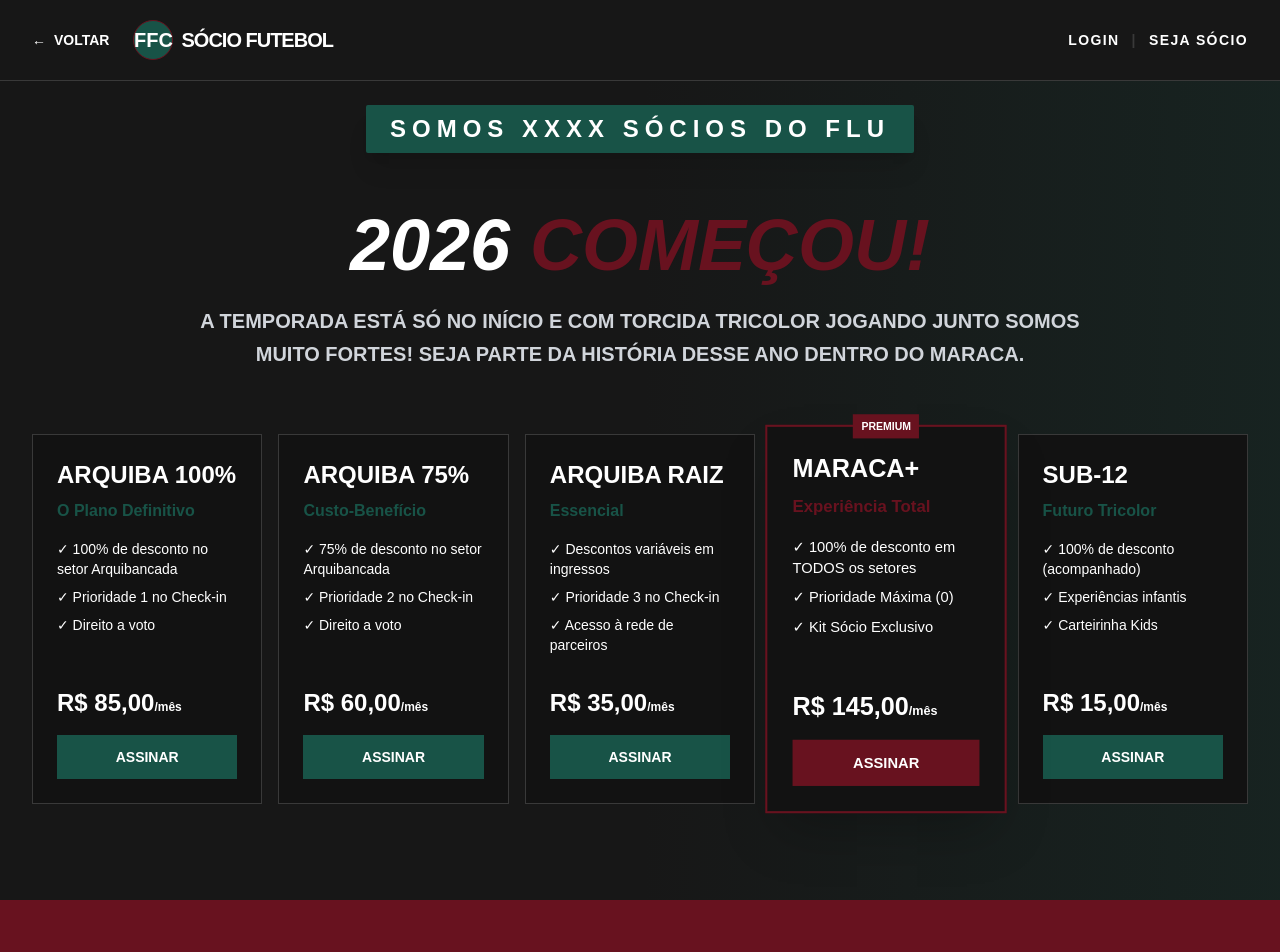
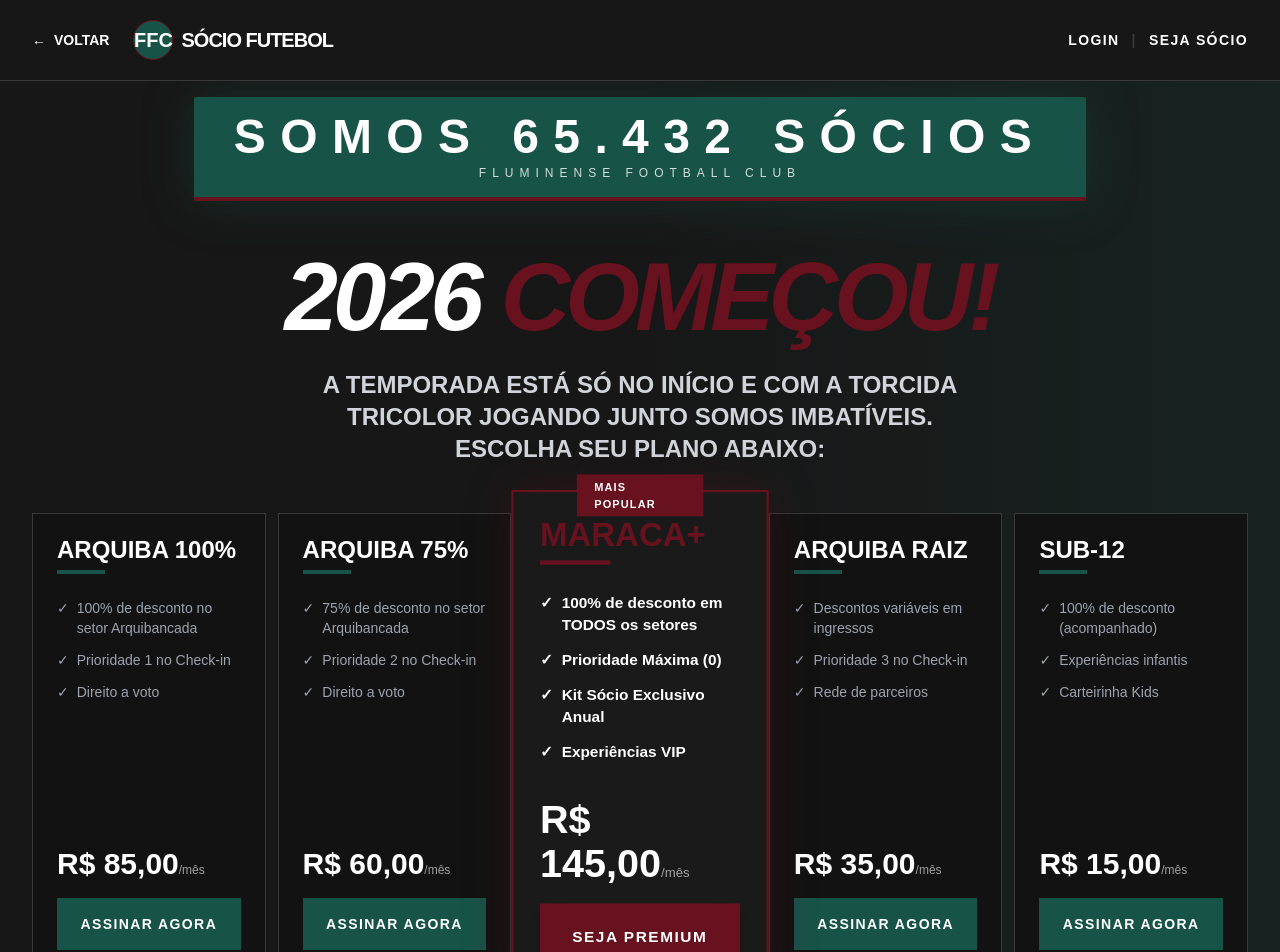
Before and after one commit to Feng-Brasil/lp-fluminense-planos-arquiba-2026, a Next.js app: page / in a window 1280 px wide. Shown: the top 952 px of the page. Built offline with nearby package versions, Linux system fonts and the light colour scheme.

Commit message:
Ajustes finos no contador de sócios (aumentar e subir mais) e união do scroll dos planos com o primeiro, conforme referência.

```diff
--- a/app/page.tsx
+++ b/app/page.tsx
@@ -25,106 +25,134 @@
       </nav>
 
       {/* HERO SECTION + PLANOS (JOINED SCROLL) */}
-      <section className="relative overflow-hidden pt-10 pb-24">
+      <section className="relative overflow-hidden pt-4 pb-24">
         <div className="absolute top-0 right-0 w-1/2 h-full bg-gradient-to-l from-[#185347]/20 to-transparent pointer-events-none"></div>
+
+        {/* CONTADOR DE SÓCIOS - AUMENTADO E POSICIONADO MAIS ACIMA */}
+        <div className="w-full flex justify-center mb-12">
+          <div className="bg-[#185347] px-10 py-4 rounded-sm shadow-[0_0_50px_rgba(24,83,71,0.4)] transform hover:scale-105 transition-transform duration-500 border-b-4 border-[#68121f]">
+            <span className="text-white font-black tracking-[0.3em] uppercase text-3xl md:text-5xl block text-center">
+              SOMOS <span className="text-[#ffffff]">65.432</span> SÓCIOS
+            </span>
+            <span className="text-xs text-center block tracking-[0.5em] mt-1 opacity-80">FLUMINENSE FOOTBALL CLUB</span>
+          </div>
+        </div>
+
         <div className="max-w-7xl mx-auto px-4 sm:px-6 lg:px-8 relative">
-          <div className="max-w-4xl mx-auto text-center mb-16">
-            <div className="bg-[#185347] inline-block px-6 py-2 mb-10 rounded-sm shadow-xl transform -translate-y-4">
-              <span className="text-white font-black tracking-[0.25em] uppercase text-xl md:text-2xl">SOMOS XXXX SÓCIOS DO FLU</span>
-            </div>
-
-            <h1 className="text-5xl md:text-7xl font-black uppercase leading-none mb-6 italic text-center">
+          <div className="max-w-4xl mx-auto text-center mb-12">
+            <h1 className="text-6xl md:text-8xl font-black uppercase leading-none mb-6 italic text-center tracking-tighter">
               2026 <span className="text-[#68121f]">COMEÇOU!</span>
             </h1>
-            <p className="text-xl text-gray-300 mb-10 mx-auto leading-relaxed uppercase font-bold text-center">
-              A temporada está só no início e com torcida tricolor jogando junto somos muito fortes! Seja parte da história desse ano dentro do Maraca.
+            <p className="text-xl md:text-2xl text-gray-300 mb-10 mx-auto leading-tight uppercase font-bold text-center max-w-2xl">
+              A temporada está só no início e com a torcida tricolor jogando junto somos imbatíveis. Escolha seu plano abaixo:
             </p>
           </div>
 
-          {/* PLANOS INTEGRADOS NO PRIMEIRO SCROLL */}
-          <div id="planos" className="grid md:grid-cols-3 lg:grid-cols-5 gap-4 mt-12">
+          {/* PLANOS INTEGRADOS NO PRIMEIRO SCROLL (ESTILO NENSE.COM.BR) */}
+          <div id="planos" className="grid grid-cols-1 md:grid-cols-3 lg:grid-cols-5 gap-3 items-stretch">
             {/* Arquiba 100% */}
-            <div className="bg-[#121212] border border-[#393939] p-6 flex flex-col hover:border-[#185347] transition-all">
-              <h3 className="text-2xl font-black mb-2 uppercase">Arquiba 100%</h3>
-              <p className="text-[#185347] font-bold mb-4">O Plano Definitivo</p>
-              <ul className="text-sm space-y-2 mb-8 flex-grow">
-                <li>✓ 100% de desconto no setor Arquibancada</li>
-                <li>✓ Prioridade 1 no Check-in</li>
-                <li>✓ Direito a voto</li>
+            <div className="bg-[#121212] border border-[#393939] p-6 flex flex-col hover:border-[#185347] transition-all group">
+              <div className="mb-6">
+                <h3 className="text-2xl font-black uppercase leading-none group-hover:text-[#185347] transition-colors">Arquiba 100%</h3>
+                <div className="h-1 w-12 bg-[#185347] mt-2"></div>
+              </div>
+              <ul className="text-sm space-y-3 mb-8 flex-grow font-medium text-gray-400">
+                <li className="flex gap-2"><span>✓</span> 100% de desconto no setor Arquibancada</li>
+                <li className="flex gap-2"><span>✓</span> Prioridade 1 no Check-in</li>
+                <li className="flex gap-2"><span>✓</span> Direito a voto</li>
               </ul>
-              <div className="text-2xl font-bold mb-4">R$ 85,00<span className="text-xs">/mês</span></div>
-              <button className="w-full bg-[#185347] py-3 font-bold uppercase text-sm">Assinar</button>
+              <div className="mt-auto">
+                <div className="text-3xl font-black mb-4">R$ 85,00<span className="text-xs font-normal opacity-60">/mês</span></div>
+                <button className="w-full bg-[#185347] py-4 font-black uppercase text-sm tracking-widest hover:bg-[#1e6b5c] transition-colors">Assinar Agora</button>
+              </div>
             </div>
 
             {/* Arquiba 75% */}
-            <div className="bg-[#121212] border border-[#393939] p-6 flex flex-col hover:border-[#185347] transition-all">
-              <h3 className="text-2xl font-black mb-2 uppercase">Arquiba 75%</h3>
-              <p className="text-[#185347] font-bold mb-4">Custo-Benefício</p>
-              <ul className="text-sm space-y-2 mb-8 flex-grow">
-                <li>✓ 75% de desconto no setor Arquibancada</li>
-                <li>✓ Prioridade 2 no Check-in</li>
-                <li>✓ Direito a voto</li>
+            <div className="bg-[#121212] border border-[#393939] p-6 flex flex-col hover:border-[#185347] transition-all group">
+              <div className="mb-6">
+                <h3 className="text-2xl font-black uppercase leading-none group-hover:text-[#185347] transition-colors">Arquiba 75%</h3>
+                <div className="h-1 w-12 bg-[#185347] mt-2"></div>
+              </div>
+              <ul className="text-sm space-y-3 mb-8 flex-grow font-medium text-gray-400">
+                <li className="flex gap-2"><span>✓</span> 75% de desconto no setor Arquibancada</li>
+                <li className="flex gap-2"><span>✓</span> Prioridade 2 no Check-in</li>
+                <li className="flex gap-2"><span>✓</span> Direito a voto</li>
               </ul>
-              <div className="text-2xl font-bold mb-4">R$ 60,00<span className="text-xs">/mês</span></div>
-              <button className="w-full bg-[#185347] py-3 font-bold uppercase text-sm">Assinar</button>
+              <div className="mt-auto">
+                <div className="text-3xl font-black mb-4">R$ 60,00<span className="text-xs font-normal opacity-60">/mês</span></div>
+                <button className="w-full bg-[#185347] py-4 font-black uppercase text-sm tracking-widest hover:bg-[#1e6b5c] transition-colors">Assinar Agora</button>
+              </div>
+            </div>
+
+            {/* Maraca+ (DESTAQUE CENTRAL) */}
+            <div className="bg-[#1a1a1a] border-2 border-[#68121f] p-6 flex flex-col relative z-10 shadow-[0_0_40px_rgba(104,18,31,0.3)] transform lg:scale-110">
+              <div className="absolute -top-4 left-1/2 -translate-x-1/2 bg-[#68121f] text-white text-[10px] px-4 py-1 font-black uppercase tracking-widest">Mais Popular</div>
+              <div className="mb-6">
+                <h3 className="text-3xl font-black uppercase leading-none text-[#68121f]">Maraca+</h3>
+                <div className="h-1 w-16 bg-[#68121f] mt-2"></div>
+              </div>
+              <ul className="text-sm space-y-3 mb-8 flex-grow font-bold">
+                <li className="flex gap-2"><span>✓</span> 100% de desconto em TODOS os setores</li>
+                <li className="flex gap-2"><span>✓</span> Prioridade Máxima (0)</li>
+                <li className="flex gap-2"><span>✓</span> Kit Sócio Exclusivo Anual</li>
+                <li className="flex gap-2"><span>✓</span> Experiências VIP</li>
+              </ul>
+              <div className="mt-auto">
+                <div className="text-4xl font-black mb-4">R$ 145,00<span className="text-xs font-normal opacity-60">/mês</span></div>
+                <button className="w-full bg-[#68121f] py-5 font-black uppercase text-sm tracking-widest hover:bg-[#8a1829] transition-colors shadow-lg">Seja Premium</button>
+              </div>
             </div>
 
             {/* Arquiba Raiz */}
-            <div className="bg-[#121212] border border-[#393939] p-6 flex flex-col hover:border-[#185347] transition-all">
-              <h3 className="text-2xl font-black mb-2 uppercase">Arquiba Raiz</h3>
-              <p className="text-[#185347] font-bold mb-4">Essencial</p>
-              <ul className="text-sm space-y-2 mb-8 flex-grow">
-                <li>✓ Descontos variáveis em ingressos</li>
-                <li>✓ Prioridade 3 no Check-in</li>
-                <li>✓ Acesso à rede de parceiros</li>
+            <div className="bg-[#121212] border border-[#393939] p-6 flex flex-col hover:border-[#185347] transition-all group">
+              <div className="mb-6">
+                <h3 className="text-2xl font-black uppercase leading-none group-hover:text-[#185347] transition-colors">Arquiba Raiz</h3>
+                <div className="h-1 w-12 bg-[#185347] mt-2"></div>
+              </div>
+              <ul className="text-sm space-y-3 mb-8 flex-grow font-medium text-gray-400">
+                <li className="flex gap-2"><span>✓</span> Descontos variáveis em ingressos</li>
+                <li className="flex gap-2"><span>✓</span> Prioridade 3 no Check-in</li>
+                <li className="flex gap-2"><span>✓</span> Rede de parceiros</li>
               </ul>
-              <div className="text-2xl font-bold mb-4">R$ 35,00<span className="text-xs">/mês</span></div>
-              <button className="w-full bg-[#185347] py-3 font-bold uppercase text-sm">Assinar</button>
-            </div>
-
-            {/* Maraca+ */}
-            <div className="bg-[#121212] border-2 border-[#68121f] p-6 flex flex-col scale-105 relative z-10 shadow-2xl">
-              <div className="absolute -top-3 left-1/2 -translate-x-1/2 bg-[#68121f] text-[10px] px-2 py-1 font-bold uppercase">Premium</div>
-              <h3 className="text-2xl font-black mb-2 uppercase">Maraca+</h3>
-              <p className="text-[#68121f] font-bold mb-4">Experiência Total</p>
-              <ul className="text-sm space-y-2 mb-8 flex-grow">
-                <li>✓ 100% de desconto em TODOS os setores</li>
-                <li>✓ Prioridade Máxima (0)</li>
-                <li>✓ Kit Sócio Exclusivo</li>
-              </ul>
-              <div className="text-2xl font-bold mb-4">R$ 145,00<span className="text-xs">/mês</span></div>
-              <button className="w-full bg-[#68121f] py-3 font-bold uppercase text-sm">Assinar</button>
+              <div className="mt-auto">
+                <div className="text-3xl font-black mb-4">R$ 35,00<span className="text-xs font-normal opacity-60">/mês</span></div>
+                <button className="w-full bg-[#185347] py-4 font-black uppercase text-sm tracking-widest hover:bg-[#1e6b5c] transition-colors">Assinar Agora</button>
+              </div>
             </div>
 
             {/* Sub-12 */}
-            <div className="bg-[#121212] border border-[#393939] p-6 flex flex-col hover:border-[#185347] transition-all">
-              <h3 className="text-2xl font-black mb-2 uppercase">Sub-12</h3>
-              <p className="text-[#185347] font-bold mb-4">Futuro Tricolor</p>
-              <ul className="text-sm space-y-2 mb-8 flex-grow">
-                <li>✓ 100% de desconto (acompanhado)</li>
-                <li>✓ Experiências infantis</li>
-                <li>✓ Carteirinha Kids</li>
+            <div className="bg-[#121212] border border-[#393939] p-6 flex flex-col hover:border-[#185347] transition-all group">
+              <div className="mb-6">
+                <h3 className="text-2xl font-black uppercase leading-none group-hover:text-[#185347] transition-colors">Sub-12</h3>
+                <div className="h-1 w-12 bg-[#185347] mt-2"></div>
+              </div>
+              <ul className="text-sm space-y-3 mb-8 flex-grow font-medium text-gray-400">
+                <li className="flex gap-2"><span>✓</span> 100% de desconto (acompanhado)</li>
+                <li className="flex gap-2"><span>✓</span> Experiências infantis</li>
+                <li className="flex gap-2"><span>✓</span> Carteirinha Kids</li>
               </ul>
-              <div className="text-2xl font-bold mb-4">R$ 15,00<span className="text-xs">/mês</span></div>
-              <button className="w-full bg-[#185347] py-3 font-bold uppercase text-sm">Assinar</button>
+              <div className="mt-auto">
+                <div className="text-3xl font-black mb-4">R$ 15,00<span className="text-xs font-normal opacity-60">/mês</span></div>
+                <button className="w-full bg-[#185347] py-4 font-black uppercase text-sm tracking-widest hover:bg-[#1e6b5c] transition-colors">Assinar Agora</button>
+              </div>
             </div>
           </div>
         </div>
       </section>
 
-      {/* SEÇÃO URGÊNCIA: COMEÇA AGORA! */}
+      {/* SEÇÃO URGÊNCIA */}
       <section className="bg-[#68121f] py-12">
         <div className="max-w-7xl mx-auto px-4 text-center">
-          <h2 className="text-4xl md:text-6xl font-black uppercase mb-4 animate-pulse italic">Começa Agora!</h2>
-          <p className="text-xl font-bold uppercase tracking-widest">O Fluminense em campo precisa da sua voz. Não deixe para depois, a vaga na arquibancada é disputada!</p>
+          <h2 className="text-4xl md:text-6xl font-black uppercase mb-4 animate-pulse italic">O Maraca te espera!</h2>
+          <p className="text-xl font-bold uppercase tracking-widest">Não deixe para a última hora. Garanta sua prioridade nos grandes jogos de 2026.</p>
         </div>
       </section>
 
-      {/* POR QUE SER SÓCIO ARQUIBA AGORA? */}
+      {/* POR QUE SER SÓCIO */}
       <section className="py-24 bg-[#121212]">
         <div className="max-w-7xl mx-auto px-4">
           <div className="text-center mb-16">
-            <h2 className="text-5xl font-black uppercase mb-4">Por Que Ser Sócio <span className="text-[#185347]">Arquiba Agora?</span></h2>
+            <h2 className="text-5xl font-black uppercase mb-4">Vantagens de ser <span className="text-[#185347]">Sócio</span></h2>
             <div className="h-1 w-24 bg-[#68121f] mx-auto"></div>
           </div>
           <div className="grid md:grid-cols-2 lg:grid-cols-4 gap-8">
@@ -152,15 +180,14 @@
       <section className="py-24 bg-gradient-to-b from-[#171717] to-[#185347]">
         <div className="max-w-5xl mx-auto px-4 text-center">
           <h2 className="text-4xl md:text-6xl font-black uppercase mb-8 italic leading-tight">
-            TORNE-SE SÓCIO ARQUIBA AGORA!
+            FAÇA PARTE DA HISTÓRIA!
           </h2>
           <p className="text-2xl mb-12 font-medium">
-            A torcida começa com você — vamos juntos empurrar o Flu rumo ao topo! Escolha seu plano e garanta seu lugar no Maracanã!
+            A torcida começa com você — vamos juntos empurrar o Flu rumo ao topo!
           </p>
           <a href="#planos" className="inline-block bg-[#ffffff] text-[#171717] px-12 py-6 rounded-sm font-black text-2xl hover:bg-[#68121f] hover:text-white transition-all duration-300 uppercase shadow-2xl">
-            ESCOLHER MEU PLANO AGORA
+            ESCOLHER MEU PLANO
           </a>
-          <p className="mt-8 text-sm uppercase tracking-widest opacity-70">O Fluminense Football Club conta com você.</p>
         </div>
       </section>
 
```
